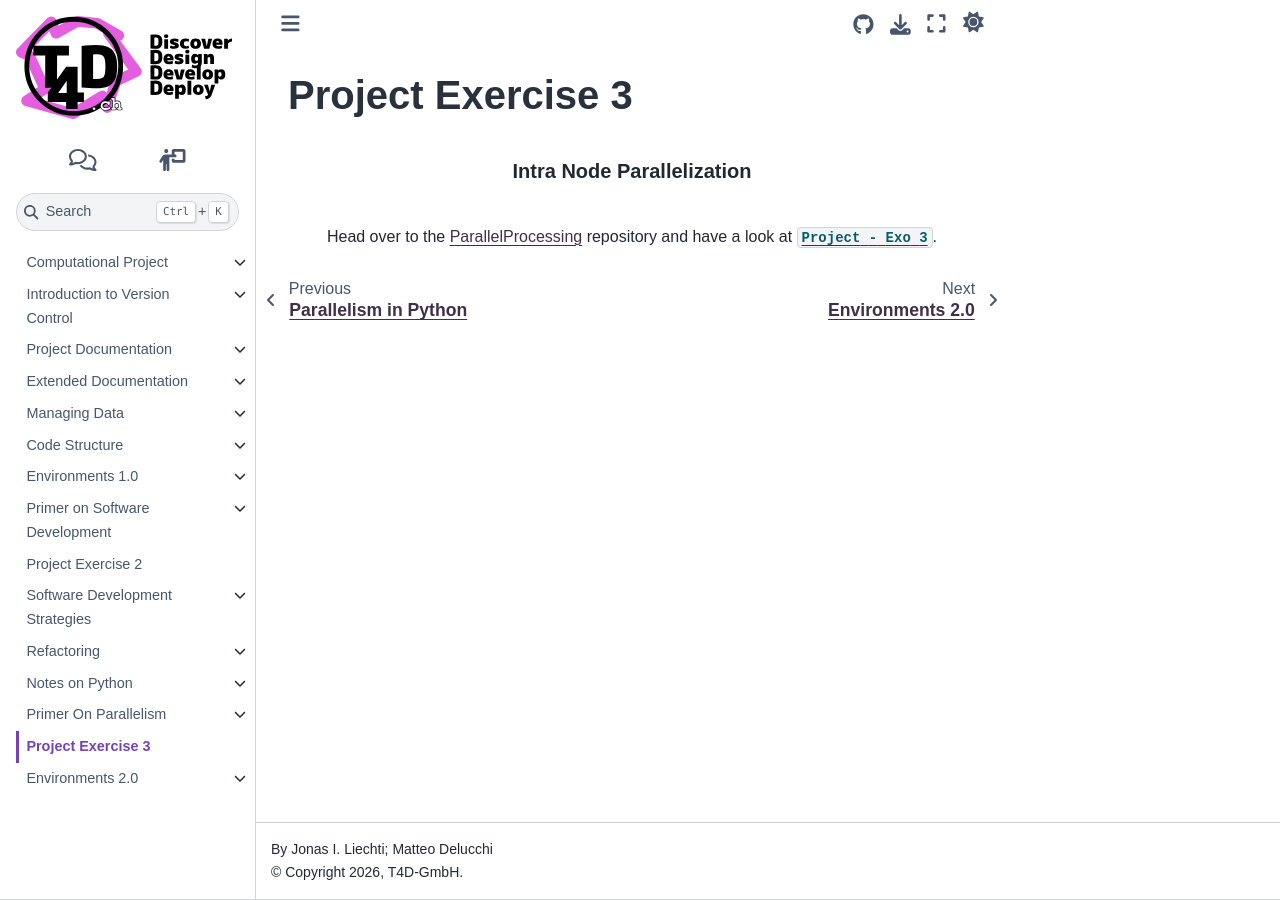
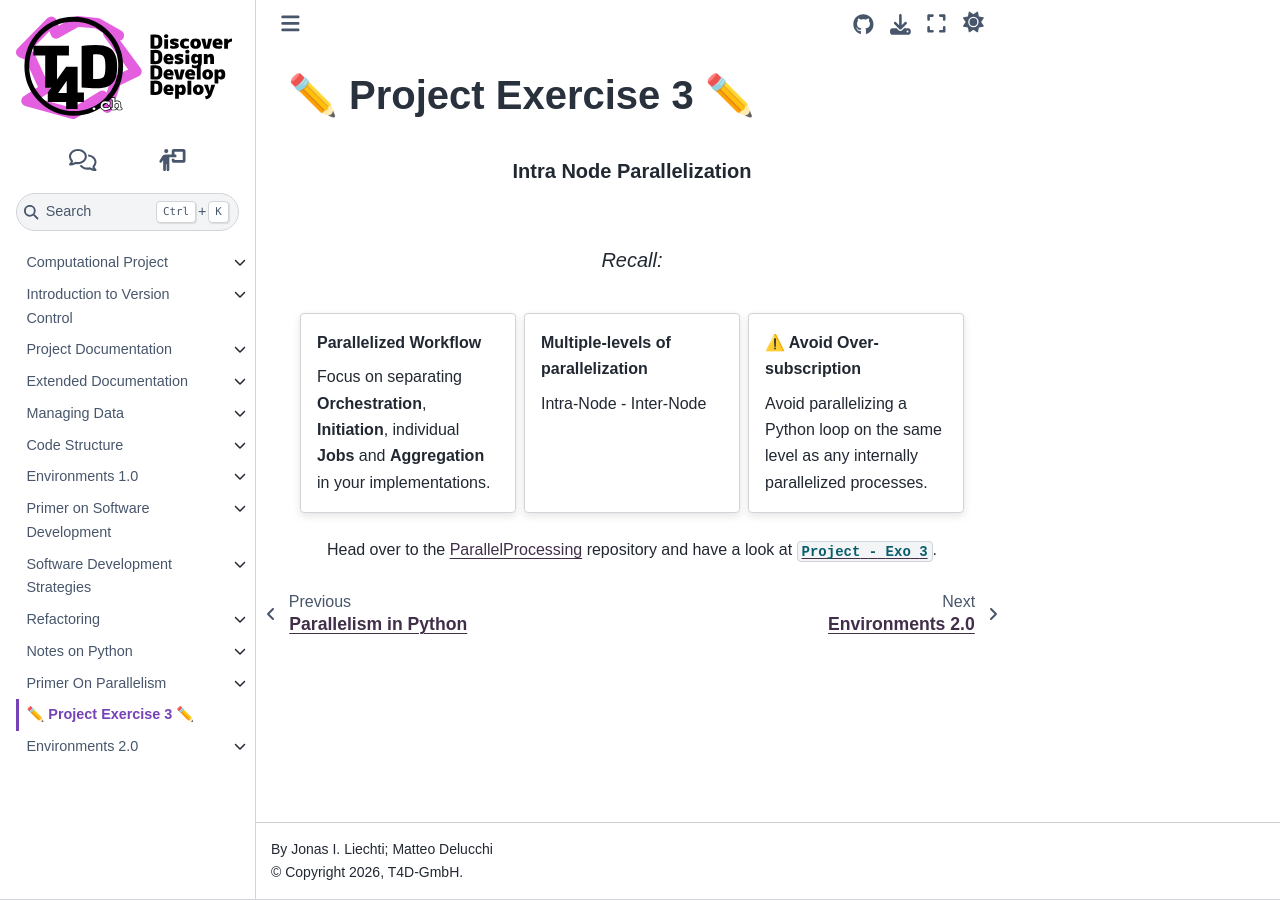
Before and after one commit to t4d-gmbh/researchSoftwareEngineering, a Sphinx documentation site: the page built from source/content/projectExo3.md, in a window 1280 px wide. Built offline with Sphinx 7.4.7 and the Sphinx Book theme 1.1.4, drawn with Linux system fonts in a browser that asks for light colours; some web fonts are replaced; pages that are not in the unit, such as notebooks, are missing from menus; the version number could not be read and is left out.

Commit message:
done adding exos and hw

````diff
--- a/source/content/projectExo3.md
+++ b/source/content/projectExo3.md
@@ -1,9 +1,28 @@
-## Project Exercise 3
+## ✏️ Project Exercise 3 ✏️
 
 ```{epigraph}
 {.centered}
 **Intra Node Parallelization**
 ```
 
+```{epigraph}
+{.centered}
+*Recall:*
+```
+
+::::{grid} 1 3 3 3
+:gutter: 2
+
+:::{grid-item-card} Parallelized Workflow
+Focus on separating **Orchestration**, **Initiation**, individual **Jobs** and **Aggregation** in your implementations.
+:::
+:::{grid-item-card} Multiple-levels of parallelization
+Intra-Node - Inter-Node
+:::
+:::{grid-item-card} ⚠️ Avoid Over-subscription
+Avoid parallelizing a Python loop on the same level as any internally parallelized processes.
+:::
+::::
+
 {.centered}
 Head over to the [ParallelProcessing](https://github.com/pSciComp/exoParaProc) repository and have a look at [`Project - Exo 3`](https://github.com/pSciComp/exoParaProc/blob/main/exercises/project/Exo_1.md).
````
Also changed, not shown: source/content/index.md (+3 -3 lines), source/content/projectExo2.md (+5 -3 lines), source/content/projectHW.md (added, +14 -0 lines), source/content/refactorYourProject/index.md (deleted, +0 -43 lines), source/content/restructYourCodeBase/index.md (deleted, +0 -61 lines).
